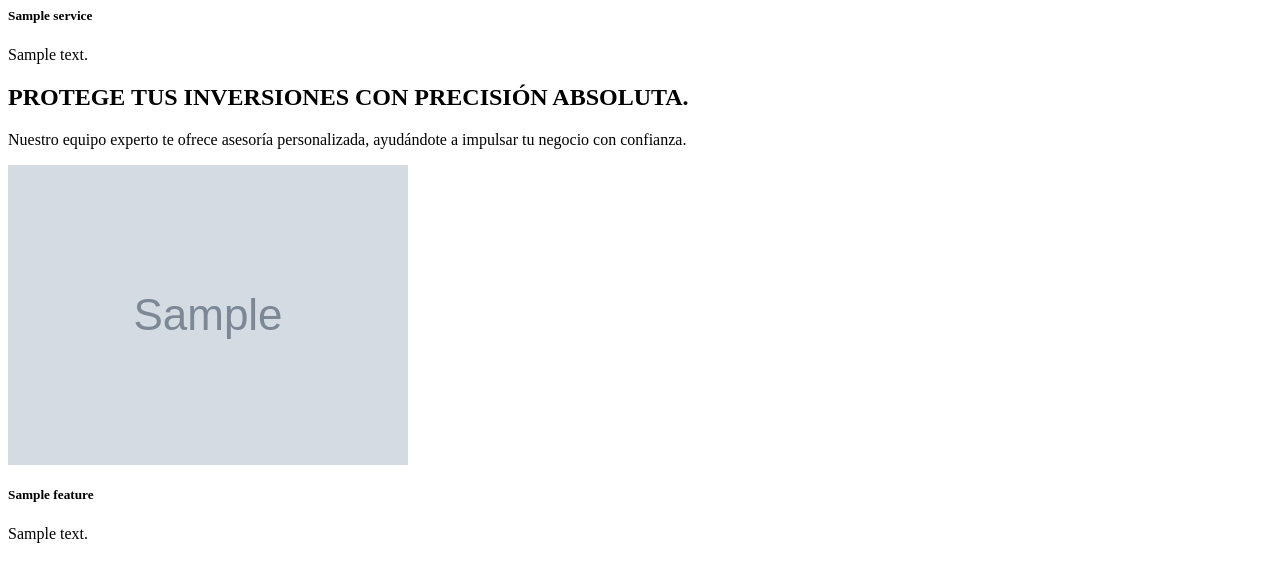
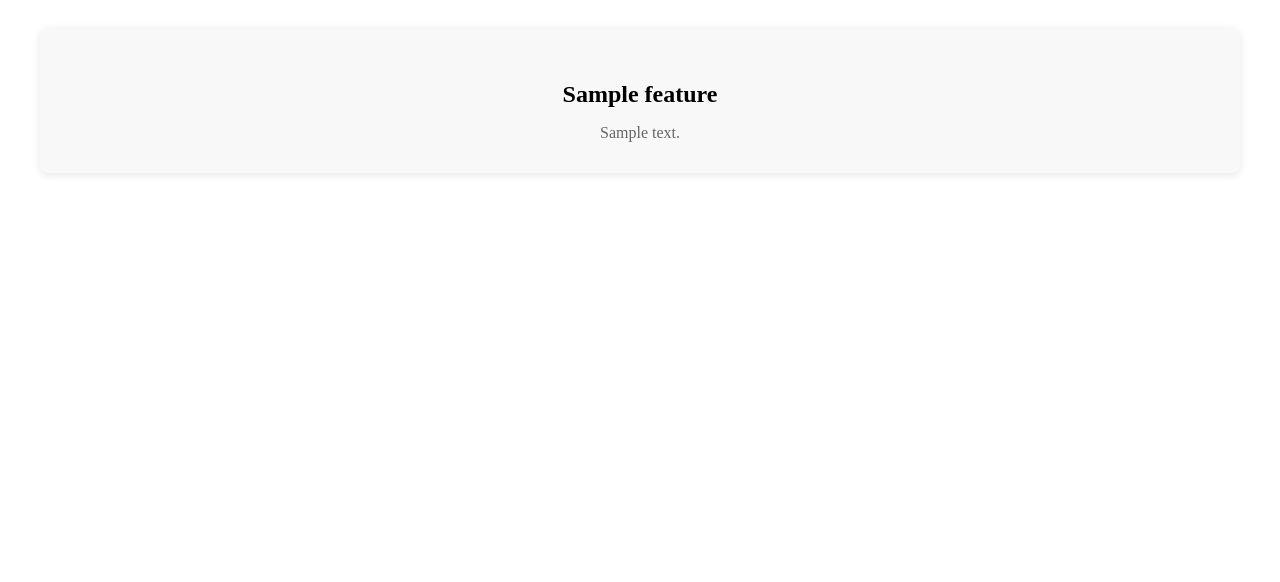
Before and after one commit to yoelayan/landing-innovate, a Django app: template app/apps/pages/templates/partials/partial_services-benefits.html in a window 1280 px wide. Shown: the top 582 px of the page. Run offline with Django 5.2, Linux system fonts and the light colour scheme; the template is opened without the code that fills it: most values are stand-ins (such as "Sample title", 1, 10 or a date in 2020); grey boxes marked "Sample" are stand-in pictures; some libraries are stand-ins or nearby versions.

Commit message:
modificar: servicios y beneficios para que se muestren los iconos faltante: tamaño de las letras en partial_services-benefits.html

```diff
--- a/app/apps/pages/templates/partials/partial_services-benefits.html
+++ b/app/apps/pages/templates/partials/partial_services-benefits.html
@@ -1,47 +1,85 @@
-
-{% load static %}
-<section id="services-benefits" class="py-5">
+<!DOCTYPE html>
+<html lang="es">
+<head>
+  <meta charset="UTF-8">
+  <meta name="viewport" content="width=device-width, initial-scale=1">
+  <title>Página de Servicios</title>
+  <style>
+    /* Contenedor general */
+    .container {
+      max-width: 1200px;
+      margin: 0 auto;
+      padding: 20px;
+      display: flex;
+      flex-wrap: wrap;
+      justify-content: center;
+      gap: 20px;
+    }
+    /* Cada sección (feature) */
+    .section {
+      background-color: #f8f8f8;
+      border-radius: 8px;
+      text-align: center;
+      flex: 1 1 280px; /* Flex grow, shrink y ancho base mínimo */
+      padding: 15px;
+      box-shadow: 0 2px 8px rgba(0, 0, 0, 0.1);
+    }
+    .section .icon {
+      margin-bottom: 10px;
+    }
+    .section .icon i {
+      font-size: 80px; /* Tamaño inicial de los íconos */
+      color: #333;
+    }
+    .section h2 {
+      font-size: 1.5rem;
+      margin-bottom: 10px;
+    }
+    .section p {
+      font-size: 1rem;
+      color: #666;
+    }
+    /* Media queries para dispositivos medianos y pequeños */
+    @media (max-width: 768px) {
+      .section .icon i {
+        font-size: 60px;
+      }
+      .section h2 {
+        font-size: 1.3rem;
+      }
+      .section p {
+        font-size: 0.9rem;
+      }
+    }
+    @media (max-width: 480px) {
+      .section .icon i {
+        font-size: 50px;
+      }
+      .section h2 {
+        font-size: 1.2rem;
+      }
+      .section p {
+        font-size: 0.85rem;
+      }
+    }
+  </style>
+</head>
+<body>
   <div class="container">
-        <!-- Primera fila: Servicios -->
-        <div class="row text-center mb-5">
-            {% for service in features %}
-                <div class="col-md-4">
-                    <div class="card border-0 shadow-sm">
-                        <div class="card-body">
-                            <i class="fas {{service.card_icon}} fa-3x text-primary mb-3"></i>
-                            <h5 class="card-title fw-bold">{{service.card_title}}</h5>
-                            <p class="card-text">
-                                {{service.card_text}}
-                            </p>
+    {% for feature in features %}
+      <div class="section {{ feature.extra_classes }}">
+        <div class="icon">
+          <i class="fas {{ feature.card_icon }}"></i>
         </div>
+        <div class="content">
+          <h2>{{ feature.card_title }}</h2>
+          <p>{{ feature.card_text }}</p>
         </div>
       </div>
     {% endfor %}
   </div>
 
-        <!-- Título central -->
-        <div class="text-center mb-5">
-            <h2 class="fw-bold">PROTEGE TUS INVERSIONES CON PRECISIÓN ABSOLUTA.</h2>
-            <p class="text-muted">
-                Nuestro equipo experto te ofrece asesoría personalizada, ayudándote a impulsar tu negocio con confianza.
-            </p>
-        </div>
-
-        <!-- Segunda fila: Beneficios -->
-        <div class="row text-center">
-            {% for feature in features_2 %}
-                <div class="col-md-4">
-                    <div class="card border-0 shadow-sm">
-                        <img src="{{ feature.card_image }}" class="card-img-top" alt="{{ feature.card_title }}">
-                        <div class="card-body">
-                            <h5 class="card-title fw-bold">{{ feature.card_title }}</h5>
-                            <p class="card-text">
-                                {{ feature.card_text }}
-                            </p>
-                        </div>
-                    </div>
-                </div>
-            {% endfor %}
-        </div>
-    </div>
-</section>
+  <!-- Se incluye el kit de Font Awesome para que funcionen los íconos -->
+  <script src="https://kit.fontawesome.com/a076d05399.js" crossorigin="anonymous"></script>
+</body>
+</html>
```
Also changed, not shown: app/apps/pages/templates/partials/partial_benefits.html (+10 -7 lines). Lines whose indentation alone changed are shown as unchanged.
